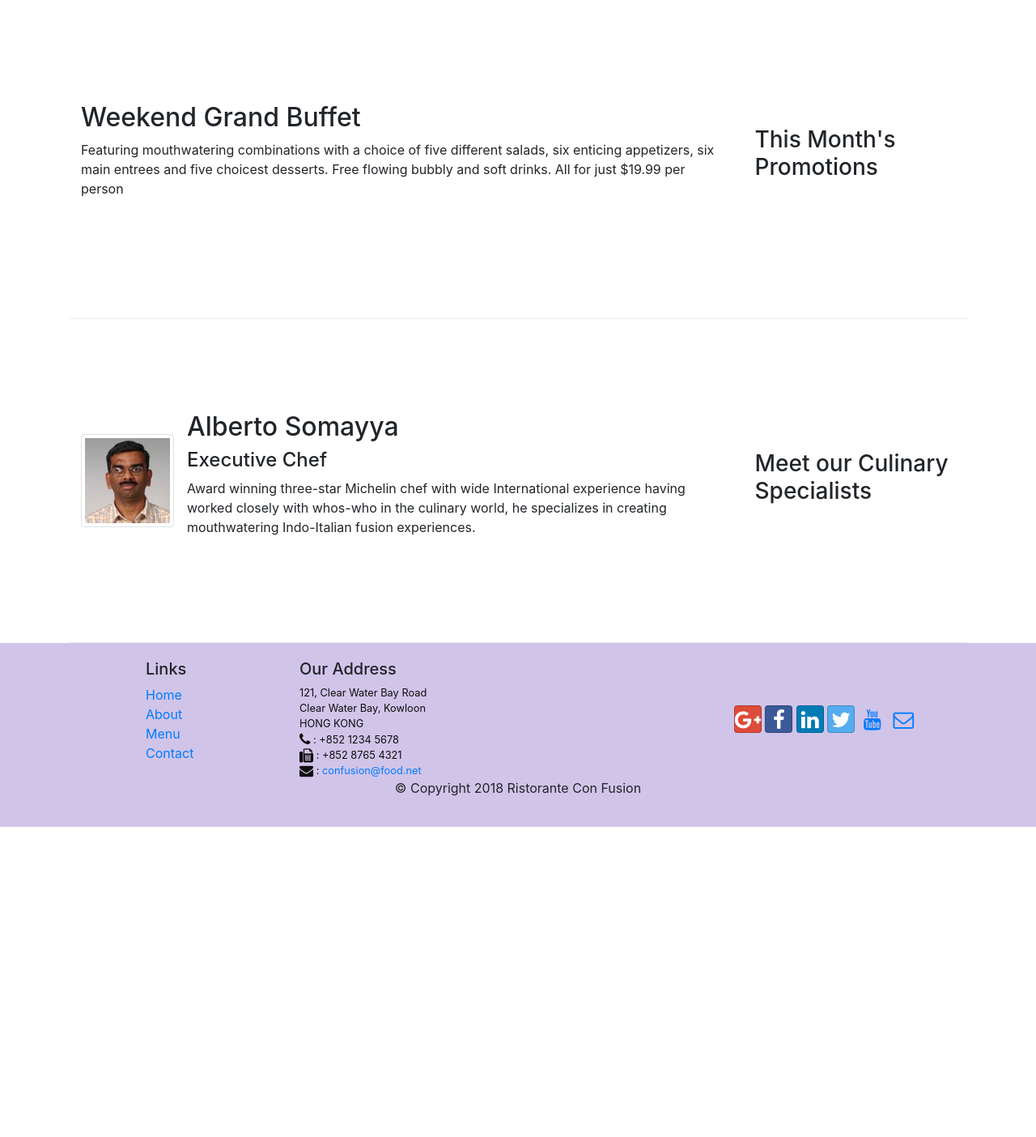
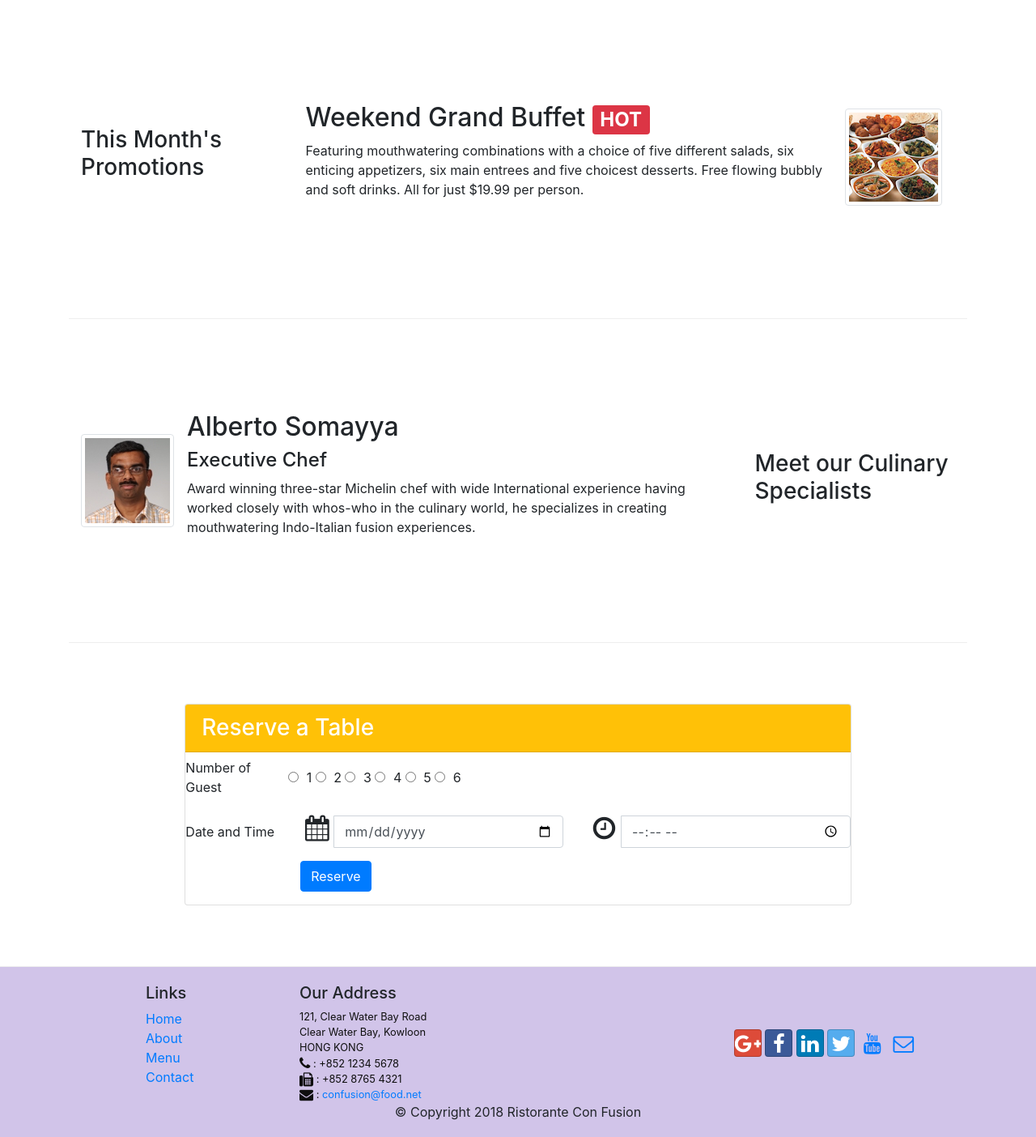
Before and after one commit to Aarghyadeep/First-bootstrap, a website: page index.html in a window 1280 px wide. Shown: the part 740-2144 px from the top of the page at 81% size. Before the commit the page ends 1761 px from the top, so only its background shows below. Drawn offline with nearby package versions, Linux system fonts and the light colour scheme.

Commit message:
Assignment 2

```diff
--- a/index.html
+++ b/index.html
@@ -43,6 +43,9 @@
                 <div class="col-12 col-sm align-self-center">
                     <img src="img/logo.png" class="img-fluid">
                 </div>
+                <div class="col-12 col-sm align-self-center">
+                    <a class="btn btn-warning btn-block btn-sm" href="#reservetable" role="button">Reserve a Table</a>
+                </div>
             </div>
         </div>
     </header>
@@ -57,7 +60,7 @@
                     <img class="d-flex mr-3 img-thumbnail align-self-center"
                     src="img/uthappizza.png" alt="uthappizza">
                     <div class="media-body">
-                        <h2 class="mt-0">Uthappizza</h2>
+                        <h2 class="mt-0">Uthappizza <span class="badge badge-danger">HOT</span> <span class="badge badge-pill badge-secondary">$4.99</span></h2>
                         <p>A unique combination of Indian Uthappam (pancake) and Italian pizza, topped with Cerignola olives, ripe vine cherry tomatoes, Vidalia onion, Guntur chillies and Buffalo Paneer.</p>
                     </div>
                 </div>
@@ -66,14 +69,20 @@
 
 
         <div class="row row-content align-items-center">
-            <div class="col-12 col-sm-4 order-sm-last col-md-3">
+            <div class="col-sm-4 col-md-3">
                 <h3>This Month's Promotions</h3>
             </div>
-            <div class="col col-sm order-sm-first col-md">
-                <h2>Weekend Grand Buffet</h2>
-                <p>Featuring mouthwatering combinations with a choice of five different salads, six enticing appetizers, six main entrees and five choicest desserts. Free flowing bubbly and soft drinks. All for just $19.99 per person </p>
+            <div class="col-sm col-md">
+                <div class="media">
+                    <img class="d-flex mr-3 img-thumbnail align-self-center order-sm-last" src="img/buffet.png" alt="Buffet">
+                    <div class="media-body order-sm-first">
+                        <h2 class="mt-0">Weekend Grand Buffet <span class="badge badge-danger">HOT</span></h2>
+                        <p class="hidden-xs-down">Featuring mouthwatering combinations with a choice of five different salads, six enticing appetizers, six main entrees and five choicest desserts. Free flowing bubbly and soft drinks. All for just $19.99 per person.</p>
+                    </div>
+                </div>
             </div>
         </div>
+
 
         <div class="row row-content align-items-center">
             <div class="col col-sm-4 order-sm-last col-md-3">
@@ -92,6 +101,63 @@
             </div>
         </div>
     </div>
+
+    <div class="row row-content justify-content-center">
+        <div class="col col-sm-8 align-self-center">
+            <div class="card">
+                <h3 class="card-header bg-warning text-white">Reserve a Table</h3>
+                <div class="card-block">
+                    <form id="reservetable">
+                        <div class="form-group row align-items-center">
+                            <label class="col-12 col-sm-2 col-form-label">Number of Guest</label>
+                            <div class="form-check form-check-inline col-12 col-sm">
+                                <label class="form-check-label">
+                                    <input type="radio" class="form-check-input" id="numberofguest1" name="numberofguest" value="1"> 1
+                                </label>&nbsp;
+                                <label class="form-check-label">
+                                    <input type="radio" class="form-check-input" id="numberofguest2" name="numberofguest" value="2"> 2
+                                </label> &nbsp;
+                                <label class="form-check-label">
+                                    <input type="radio" class="form-check-input" id="numberofguest3" name="numberofguest" value="2"> 3
+                                </label> &nbsp;
+                                <label class="form-check-label">
+                                    <input type="radio" class="form-check-input" id="numberofguest4" name="numberofguest" value="2"> 4
+                                </label> &nbsp;
+                                <label class="form-check-label">
+                                    <input type="radio" class="form-check-input" id="numberofguest5" name="numberofguest" value="2"> 5
+                                </label> &nbsp;
+                                <label class="form-check-label">
+                                    <input type="radio" class="form-check-input" id="numberofguest6" name="numberofguest" value="2"> 6
+                                </label>
+                            </div>
+                        </div>
+                        <div class="form-group row align-items-center">
+                            <label class="col-12 col-sm-2 col-form-label">Date and Time</label>
+                            <div class="col-12 col-sm-5">
+                                <div class="input-group">
+                                    <span class="fa fa-calendar fa-2x fa-fw"></span>
+                                    <input type="date" class="form-control" id="date" name="date">
+                                </div>
+                            </div>
+                            <div class="col-12 col-sm-5">
+                                <div class="input-group">
+                                    <span class="fa fa-clock-o fa-2x fa-fw" aria-hidden="true"></span>
+                                    <input type="time" class="form-control" id="time" name="time">
+                                </div>
+                            </div>
+                        </div>
+                        <div class="form-group row">
+                            <div class="offset-sm-2 col-md-10">
+                                <button type="submit" class="btn btn-primary">Reserve</button>
+                            </div>
+                        </div>
+                    </form>
+                </div>
+            </div>
+        </div>
+    </div>
+</div>
+
 
     <footer class="footer">
         <div class="container">
```
